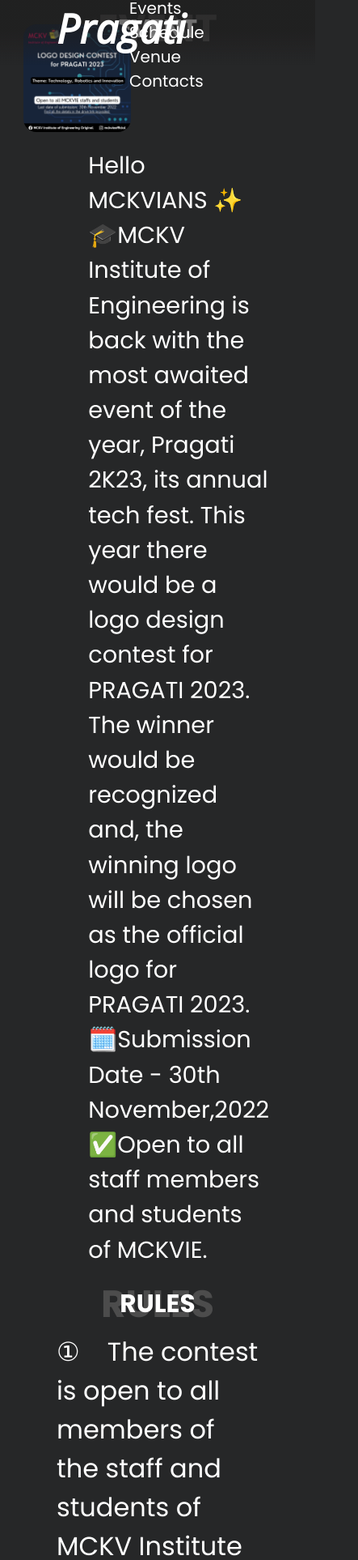
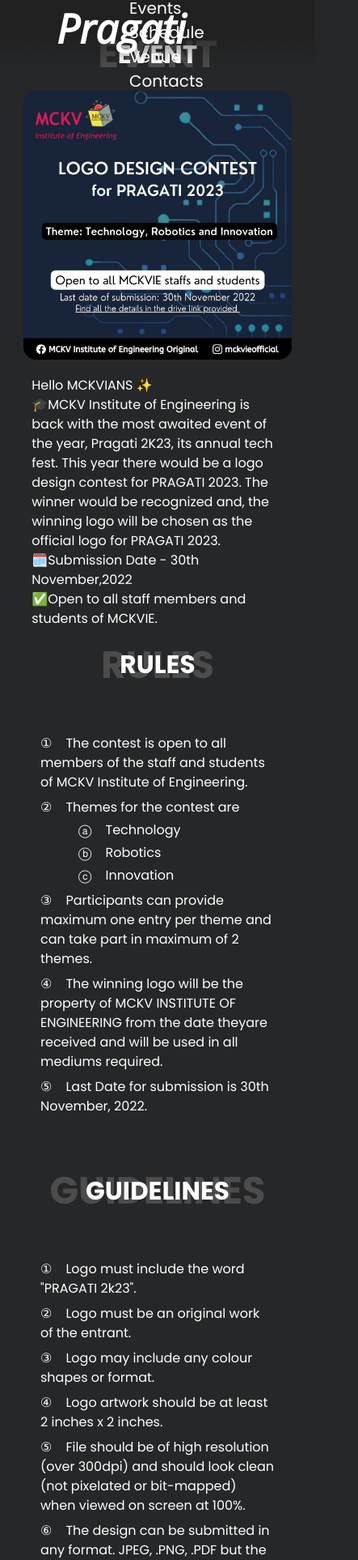
Before and after one commit to am-here/PRAGATI, a React (Create React App) app: page /rules in a window 390 px wide. Shown: the top 1926 px of the page at 81% size, 443 px wide, since content can reach past the window. Built offline with nearby package versions, Linux system fonts and the light colour scheme; a web font is replaced by a local one.

Commit message:
event_page made responsive

```diff
--- a/src/components/Footer/index.js
+++ b/src/components/Footer/index.js
@@ -27,8 +27,8 @@
             <p>243, G T Road North,</p>
             <p>Liluah, Howrah,</p>
             <p>West Bengal, India, 711204</p>
-            <p className="email-id">mckvie@gmail.com</p>
-            <h4>+91 89106 31623</h4>
+            {/* <p className="email-id">mckvie@gmail.com</p>
+            <h4>+91 89106 31623</h4> */}
           </div>
           <div className="col colf">
             <h3>
--- a/src/components/Heading/Heading.css
+++ b/src/components/Heading/Heading.css
@@ -8,7 +8,7 @@
     /* margin-top: 50px; */
     /* margin-bottom: -50px; */
     position: relative;
-    margin-bottom: -50px;
+    /* margin-bottom: -50px;  */
 }
 
 .front-heading {
--- a/src/components/Ongoing_Event/event.css
+++ b/src/components/Ongoing_Event/event.css
@@ -1,5 +1,6 @@
 .event_page{
     color: #fff;
+    margin-top: 2rem;
 }
 .content_row{
     width: 85%;
@@ -25,8 +26,7 @@
 }
 .rules{
     padding: 50px 70px;
-    font-size: 2rem;
-    /* list-style: square; */
+    font-size: 1.8rem;
 }
 .sub_rules_points{
     padding-left: 30px;
@@ -35,3 +35,21 @@
 .rules_points{
     margin-bottom: 7px;
 }
+
+@media (max-width: 768px) {
+    .content_col1{
+        flex-basis: 100%;
+        margin: auto;
+        /* padding: 10px 0; */
+    }
+    .content_col2{
+        flex-basis: 100%;
+        padding: 10px;
+        /* padding-left: 5rem; */
+        font-size: 1rem;
+    }
+    .rules{
+        padding: 50px;
+        font-size: 1rem;
+    }
+}
--- a/src/components/Ongoing_Event/event.js
+++ b/src/components/Ongoing_Event/event.js
@@ -96,28 +96,28 @@
           </span>
         </div>
         <div className="rules_points">
-          <span className="numbering">③</span>
+          <span className="numbering">②</span>
           <span className="rule_point">
             &nbsp;&nbsp;&nbsp; Logo must be an original work of the entrant.
           </span>
           {/* <span className="rule_point">&nbsp;&nbsp;&nbsp; Participants can provide maximum one entry per theme and can take part in &nbsp;&nbsp;&nbsp;&nbsp;&nbsp;&nbsp;&nbsp;&nbsp;maximum of 2 themes.</span> */}
         </div>
         <div className="rules_points">
-          <span className="numbering">④</span>
+          <span className="numbering">③</span>
           <span className="rule_point">
             &nbsp;&nbsp;&nbsp; Logo may include any colour shapes or format.
           </span>
           {/* <span className="rule_point">&nbsp;&nbsp;&nbsp; The winning logo will be the property of MCKV INSTITUTE OF ENGINEERING from the &nbsp;&nbsp;&nbsp;&nbsp;&nbsp;&nbsp;&nbsp;&nbsp;date theyare received and will be used in all mediums required.</span> */}
         </div>
         <div className="rules_points">
-          <span className="numbering">⑤</span>
+          <span className="numbering">④</span>
           <span className="rule_point">
             &nbsp;&nbsp;&nbsp; Logo artwork should be at least 2 inches x 2
             inches.
           </span>
         </div>
         <div className="rules_points">
-          <span className="numbering">⑥</span>
+          <span className="numbering">⑤</span>
           <span className="rule_point">
             &nbsp;&nbsp;&nbsp; File should be of high resolution (over 300dpi)
             and should look clean (not pixelated or bit-mapped) when viewed on
@@ -125,7 +125,7 @@
           </span>
         </div>
         <div className="rules_points">
-          <span className="numbering">⑦</span>
+          <span className="numbering">⑥</span>
           <span className="rule_point">
             &nbsp;&nbsp;&nbsp; The design can be submitted in any format. JPEG,
             .PNG, .PDF but the participant(s) will also be required to submit
@@ -134,7 +134,7 @@
           </span>
         </div>
         <div className="rules_points">
-          <span className="numbering">⑧</span>
+          <span className="numbering">⑦</span>
           <span className="rule_point">
             &nbsp;&nbsp;&nbsp; All logo design must be adaptable onto any
             form/surface of MCKV INSTITUTE OF ENGINEERING-PRAGATI publicity
```
